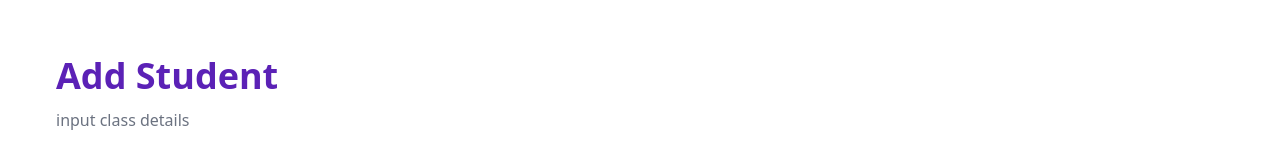
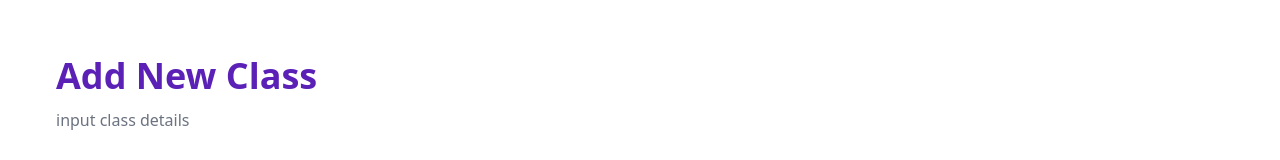
Before and after one commit to aleksiljs1/student_management, a Next.js app: page /add-classes in a window 1280 px wide. Shown: the top 160 px of the page. Built offline with nearby package versions, Linux system fonts and the light colour scheme; no server answers; the database is empty; what @radix-ui/themes would draw is missing.

Commit message:
Class names refactor

```diff
--- a/src/app/add-classes/page.tsx
+++ b/src/app/add-classes/page.tsx
@@ -57,7 +57,7 @@ const AddClass = () => {
       <div className=" flex-items-center justify-center min-h-screen">
         <div className="flex flex-col justify-center p-8 md:p-14">
           <h2 className="text-4xl font-bold text-violet-800 mb-3">
-            Add Student
+            Add New Class
           </h2>
           <p className="font-light text-gray-500 mb-8">input class details</p>
           <form onSubmit={handleSubmit}>
--- a/src/app/add-faculty/page.tsx
+++ b/src/app/add-faculty/page.tsx
@@ -3,7 +3,7 @@ import React, { useEffect } from "react";
 import axios from "axios";
 import { urlConst } from "@/consts/path-consts";
 
-const AddClass = () => {
+const AddFaculty = () => {
  const [faculty,setFaculty] = React.useState("");
  const [headOfFaculty,setHeadOfFaculty] = React.useState("");
 
@@ -83,4 +83,4 @@ const AddClass = () => {
   );
 };
 
-export default AddClass;
+export default AddFaculty;
```
